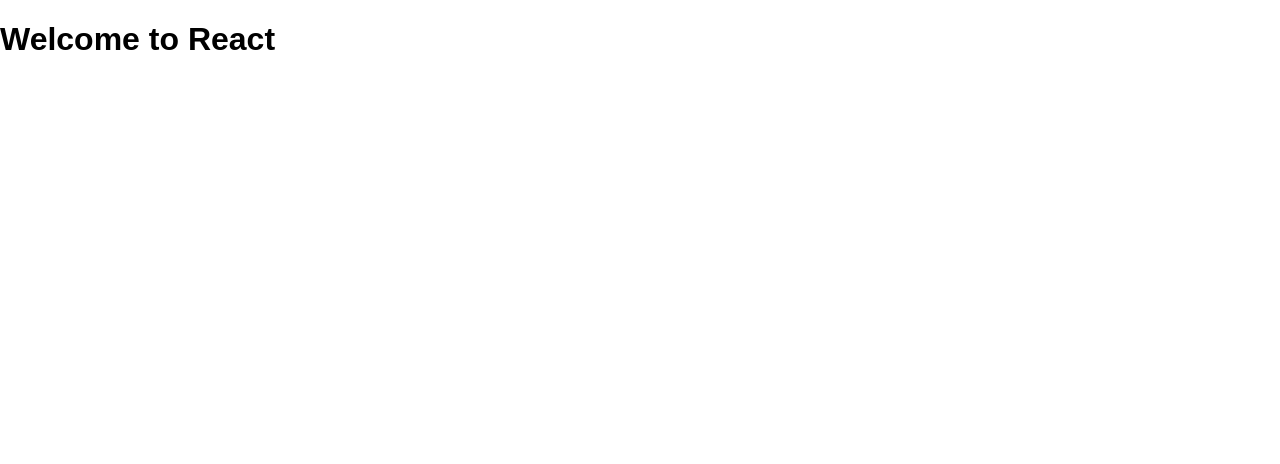
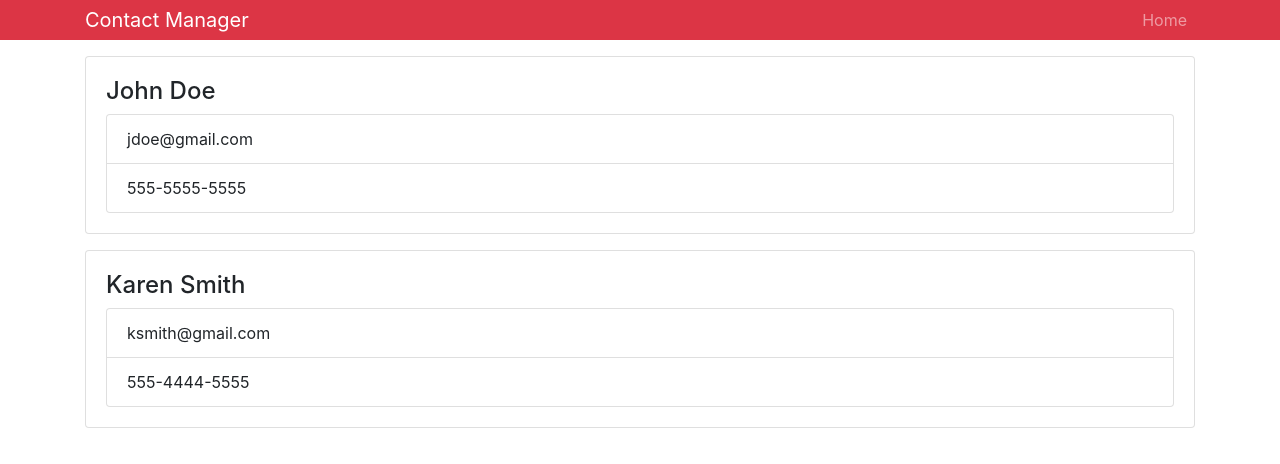
Before and after one commit to Henelllis/Contact-Manager, a React (Create React App) app: page / in a window 1280 px wide. Shown: the top 464 px of the page. Built offline with nearby package versions, Linux system fonts and the light colour scheme.

Commit message:
Basic bootstrap formating

```diff
--- a/package.json
+++ b/package.json
@@ -3,6 +3,7 @@
   "version": "0.1.0",
   "private": true,
   "dependencies": {
+    "bootstrap": "^4.1.3",
     "react": "^16.4.2",
     "react-dom": "^16.4.2",
     "react-scripts": "1.1.4"
--- a/src/App.js
+++ b/src/App.js
@@ -1,11 +1,25 @@
 import React, { Component } from 'react';
+
+import Contact from './components/Contact';
+import Header from './components/Header';
+
 import './App.css';
+import 'bootstrap/dist/css/bootstrap.min.css';
 
 class App extends Component {
   render() {
+
     return (
       <div className="App">
-          <h1 className="App-title">Welcome to React</h1>
+          <Header branding="Contact Manager"/>
+          <div className="container">
+            <Contact name="John Doe"
+                    email="jdoe@gmail.com"
+                    phone="555-5555-5555"/>
+            <Contact name="Karen Smith"
+                    email="ksmith@gmail.com"
+                    phone="555-4444-5555"/>
+          </div>
       </div>
     );
   }
--- /dev/null
+++ b/src/components/Contact.js
@@ -0,0 +1,27 @@
+import React, { Component } from 'react';
+import PropTypes from 'prop-types';
+
+class Contact extends Component {
+    render() {
+
+        const {name, email, phone } = this.props;
+
+        return (
+            <div className="card card-body mb-3">
+                <h4>{name}</h4>
+                <ul className=" list-group">
+                    <li className="list-group-item">{email}</li>
+                    <li className="list-group-item">{phone}</li>
+                </ul>
+            </div>
+        );
+    }
+}
+
+Contact.propTypes = {
+    name: PropTypes.string.isRequired,
+    email:PropTypes.string.isRequired,
+    phone: PropTypes.string.isRequired,
+}
+
+export default Contact;
--- /dev/null
+++ b/src/components/Header.js
@@ -0,0 +1,31 @@
+import React from 'react';
+import PropTypes from 'prop-types';
+
+const Header = (props) => {
+    return (
+        <nav className="navbar navbar-expand-sm navbar-dark bg-danger mb-3 py-0">
+            <div className="container">
+                <a href="/" className="navbar-brand">{props.branding}</a>
+                <div>
+                    <ul className="navbar-nav mr-auto">
+                        <li className="nav-item">
+                            <a href="/" className="nav-link">Home</a>
+                        </li>
+                    </ul>
+                </div>
+            </div>
+        </nav>
+    );
+};
+
+Header.defaultProps = {
+    branding:'My app'
+};
+
+Header.propTypes = {
+    branding: PropTypes.string.isRequired
+};
+
+
+
+export default Header;
```
Also changed, not shown: 1 other file (tests, documents, lock files or other folders).
